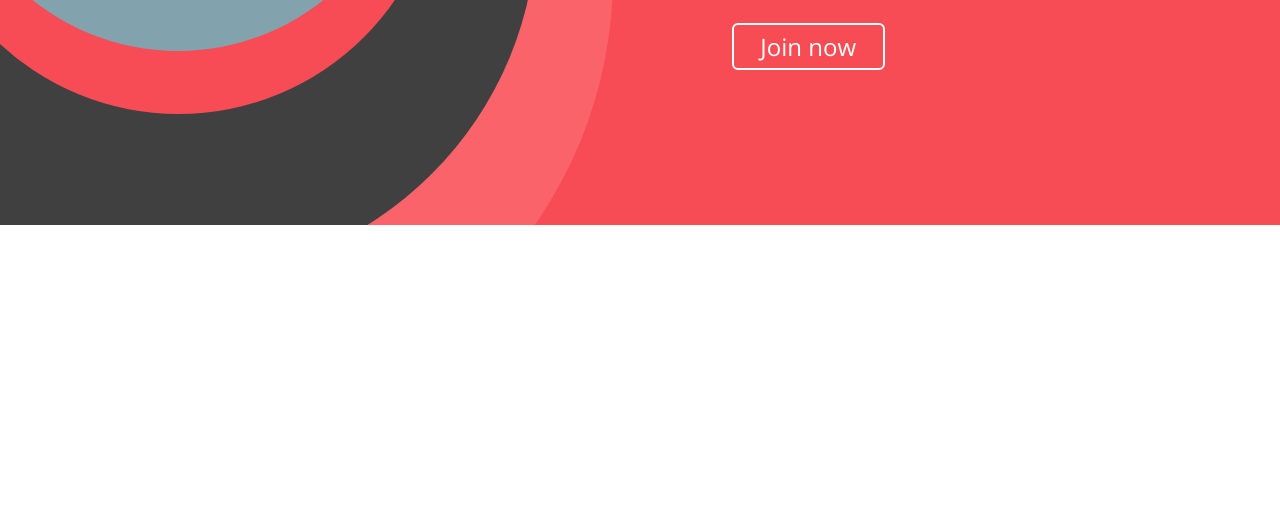
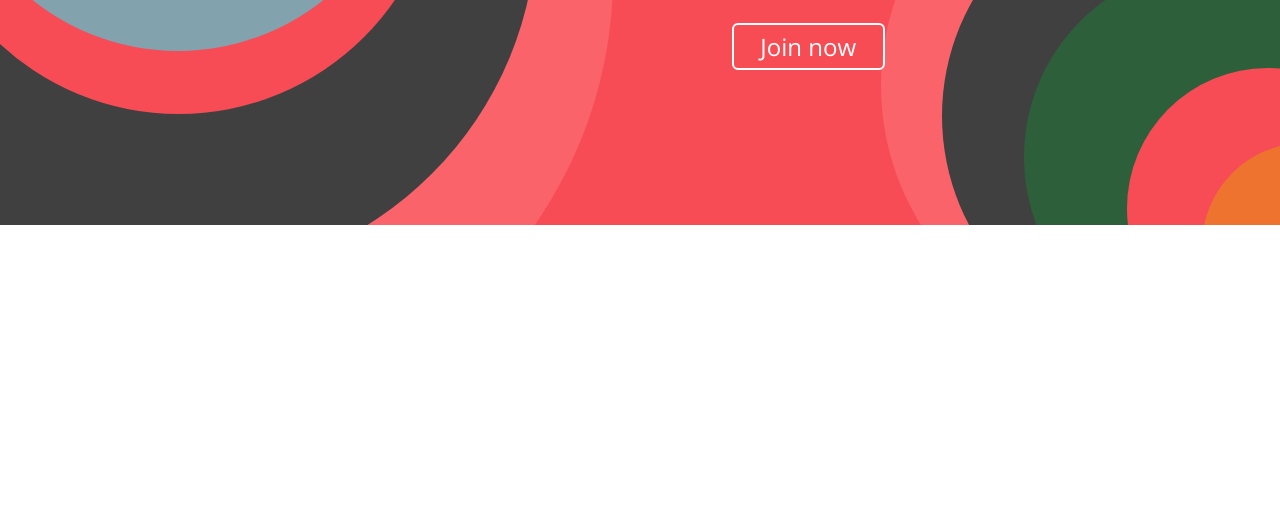
Before and after one commit to YanVI9/site_6, a plain HTML site: page index.html in a window 1280 px wide. Shown: the part 271-800 px from the top of the page. Drawn offline with Linux system fonts and the light colour scheme; a web font is replaced by a local one.

Commit message:
Правые круги
Добавлены и оформлены без точных позиций правые фоновые круги

```diff
--- a/css/style.css
+++ b/css/style.css
@@ -272,3 +272,58 @@ body {
     left: calc( -1 * 206px / 2 + 50px);
     z-index: 7;
 }
+
+.circle-8 {
+    position: absolute;
+    background-color: #fb636b;
+    border-radius: 50%;
+    width: 527px;
+    height: 527px;
+    bottom: -25%;
+    right: -25%;
+    z-index: 1;
+}
+
+.circle-9 {
+    position: absolute;
+    background-color: #404040;
+    border-radius: 50%;
+    width: 466px;
+    height: 466px;
+    bottom: -25%;
+    right: -25%;
+    z-index: 2;
+}
+
+.circle-10 {
+    position: absolute;
+    background-color: #2d5f3b;
+    border-radius: 50%;
+    width: 384px;
+    height: 384px;
+    bottom: -25%;
+    right: -25%;
+    z-index: 3;
+}
+
+.circle-11 {
+    position: absolute;
+    background-color: #f74c55;
+    border-radius: 50%;
+    width: 281px;
+    height: 281px;
+    bottom: -25%;
+    right: -25%;
+    z-index: 4;
+}
+
+.circle-12 {
+    position: absolute;
+    background-color: #ee732f;
+    border-radius: 50%;
+    width: 206px;
+    height: 206px;
+    bottom: -25%;
+    right: -25%;
+    z-index: 4;
+}
--- a/index.html
+++ b/index.html
@@ -34,6 +34,11 @@
                     <button class="joinColors__button">Join now</button>
                 </div>
             </section>
+            <div class="circle-8"></div>
+            <div class="circle-9"></div>
+            <div class="circle-10"></div>
+            <div class="circle-11"></div>
+            <div class="circle-12"></div>
         </div>
     </div>
 </body>
```
